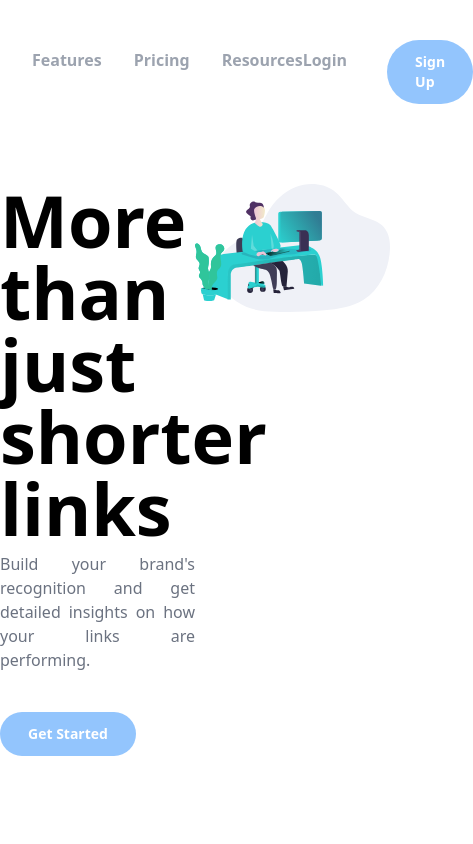
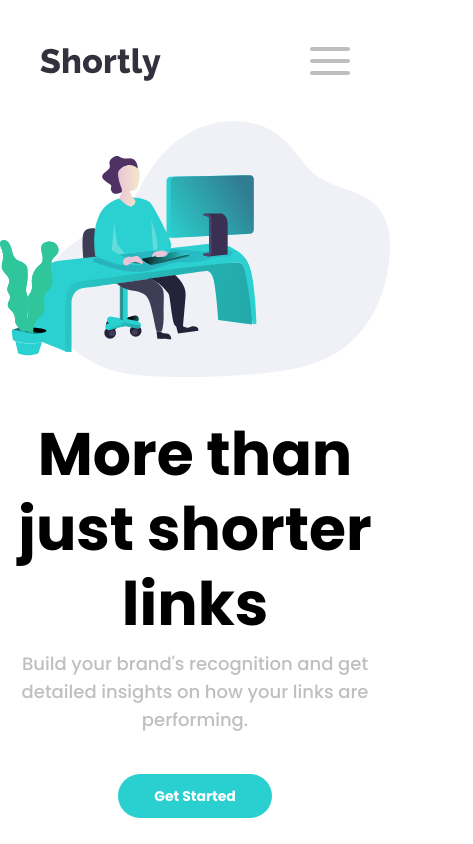
Before and after one commit to migsilva89/Url-shortening-webApp, a website: page src/index.html in a window 390 px wide. Shown: the whole page, 473 px wide, since content can reach past the window. Drawn offline with Linux system fonts and the light colour scheme.

Commit message:
header and nav bar mobile

```diff
--- a/src/index.html
+++ b/src/index.html
@@ -4,39 +4,71 @@
   <meta charset="UTF-8">
   <meta name="viewport" content="width=device-width, initial-scale=1.0">
   <link href="/dist/output.css" rel="stylesheet">
+  <link rel="preconnect" href="https://fonts.googleapis.com">
+  <link rel="preconnect" href="https://fonts.gstatic.com" crossorigin>
+  <link href="https://fonts.googleapis.com/css2?family=Poppins:wght@500;700&display=swap" rel="stylesheet">
 </head>
-<body>
+<body class="font-poppins">
+
   <!-- NAVIGATION BAR -->
-  <nav class="container mx-auto m-10 flex justify-between">
+  <nav>
+
+    <div class="container mx-auto m-10 md:flex justify-between hidden">
       <div class="flex">
-      <div class="pt-1">
+        <div class="pt-2">
           <img src="/images/logo.svg" alt="Shortly Logo Image">
         </div>
-      <div class="flex pl-8 gap-8 pt-2 text-gray-400 font-bold">
-        <p>Features</p>
-        <p>Pricing</p>
-        <p>Resources</p>
+        <div class="flex pl-8 gap-8 pt-1 text-grayy font-bold">
+          <button>Features</button>
+          <button>Pricing</button>
+          <button>Resources</button>
         </div>
       </div>
-    <div class=" flex gap-10">
-      <div class="pt-2 text-gray-400 font-bold">
+      <div class="flex gap-10">
+        <button>
+          <div class=" text-grayy font-bold">
             Login
           </div>
-      <div class="bg-blue-300 px-7 py-3 rounded-full text-white font-bold text-sm">
+        </button>
+        <button>
+          <div class="bg-cyann px-9 py-3 rounded-full text-white font-bold text-sm">
             Sign Up
           </div>
+        </button>
       </div>
+    </div>
+
+    <!-- MOBILE HAMBURGUER MENU-->
+    <nav class="md:hidden mx-10 flex justify-end">
+      <div class="container mx-auto m-10 md:flex justify-between pt-2">
+        <img src="/images/logo.svg" alt="Shortly Logo Image">
+      </div>
+      <button class="space-y-2 ">
+        <div class="w-10 h-1 bg-grayy rounded-full"></div>
+        <div class="w-10 h-1 bg-grayy rounded-full"></div>
+        <div class="w-10 h-1 bg-grayy rounded-full"></div>
+      </button>
     </nav>
 
-  <header class="grid grid-cols-2 container mx-auto mt-20">
+  </nav>
+
+  <!-- HEADER -->
+  <header class="grid md:grid-cols-2 container mx-auto md:mt-20">
+    <div class="md:hidden">
+      <img src="/images/illustration-working.svg" alt="Ilustration with a man working in a desk">
+    </div>
     <div class="">
-      <h1 class="text-7xl font-extrabold">More than just shorter links</h1>
-      <p class="text-gray-500 pt-2 text-justify xm:pr-10 lg:pr-56 sm:pr-36 2xl:pr-36">
+      <h1 class="lg:text-7xl sm:text-5xl sm:leading-tight leading-tight text-6xl pt-10 md:pt-1 font-bold text-center md:text-start lg:leading-tight">More than just shorter links</h1>
+      <p class="text-lg text-grayy pt-2 text-center md:text-start xm:pr-10 lg:pr-44 2xl:pr-36 ">
         Build your brand's recognition and get detailed insights on how your links are performing.
       </p>
-      <button class="mt-10 bg-blue-300 px-7 py-3 rounded-full text-white font-bold text-sm">Get Started</button>
+      <div class="flex justify-center md:justify-start">
+        <button class="mt-10 bg-cyann px-9 py-3 rounded-full text-white font-bold text-sm">
+          Get Started
+        </button>
       </div>
-    <div>
+    </div>
+    <div class="hidden md:block">
       <img src="/images/illustration-working.svg" alt="Ilustration with a man working in a desk">
     </div>
   </header>
@@ -47,6 +79,8 @@
     <section>links</section> -->
   </main>
 
-  <footer></footer>
+  <footer>
+
+  </footer>
 
 </body>
--- a/tailwind.config.js
+++ b/tailwind.config.js
@@ -2,7 +2,19 @@
 module.exports = {
   content: ["./src/**/*.{html,js}"],
   theme: {
-    extend: {},
+    extend: {
+      colors: {
+        'grayy':'hsl(0, 0%, 75%)',
+        'grayishViolet':'hsl(257, 7%, 63%)',
+        'veryDarkBlue':'hsl(255, 11%, 22%)',
+        'veryDarkViolet':'hsl(260, 8%, 14%)',
+        'cyann':'hsl(180, 66%, 49%)',
+        'darkViolet':'hsl(257, 27%, 26%)',
+      },
+      fontFamily: {
+        'poppins': ["'Poppins', sans-serif"],
+      },
+    },
   },
   plugins: [],
 }
```
Also changed, not shown: dist/output.css. Lines whose indentation alone changed are shown as unchanged.
